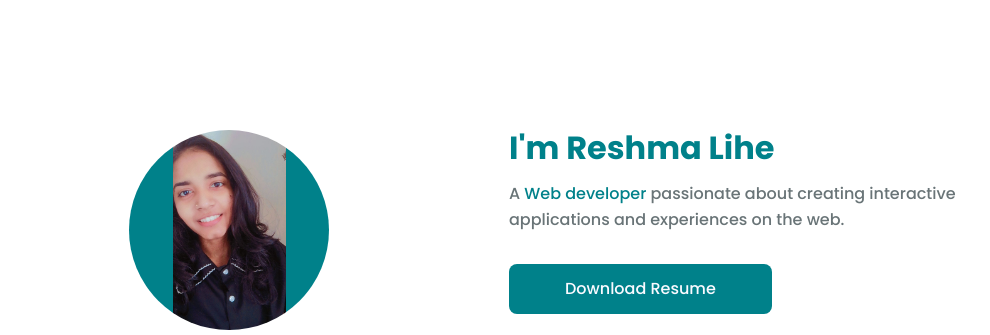
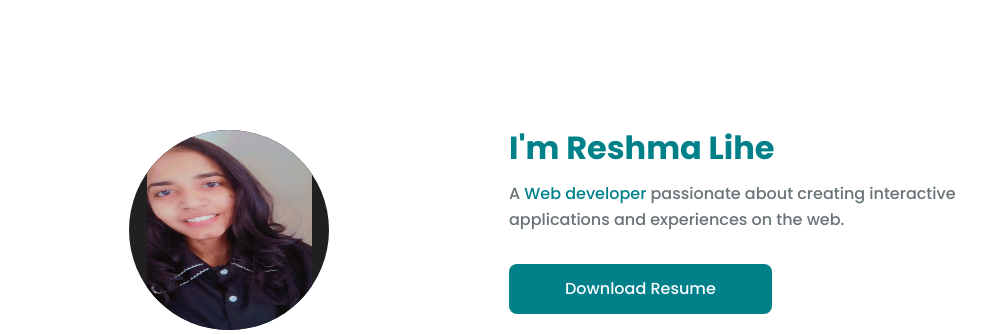
Before and after one commit to lihereshma/portfolio, a plain HTML site: page index.html in a window 1280 px wide. Shown: the part 980-1315 px from the top of the page, without its empty margins (147-1137 px from the left). Drawn offline with Linux system fonts and the light colour scheme.

Commit message:
folder updated

```diff
--- a/assets/css/style.css
+++ b/assets/css/style.css
@@ -332,12 +332,12 @@ header {
   border-radius: 50%;
   display: flex;
   justify-content: center;
-  background-color: var(--first-color);
+  background-color: var(--dark-color);
   overflow: hidden;
-  background-image: url(/assets/images/reshma.jpeg);
+  /* background-image: url(/assets/images/reshma.jpeg);
   background-repeat: no-repeat;
   background-position: center;
-  background-size: contain;
+  background-size: contain; */
 }
 
 .about__subtitle {
--- a/index.html
+++ b/index.html
@@ -100,11 +100,11 @@
         <h3 class="section-title">about</h3>
 
         <div class="about__container bd-grid">
-          <!-- <figure class="about__img">
-            <img src="assets/images/Reshma Lihe.jpeg" alt="About Image">
-          </figure> -->
+          <figure class="about__img">
+            <img src="assets/images/reshma-lihe.jpeg" alt="About Image">
+          </figure>
 
-          <div class="about__img"></div>
+          <!-- <div class="about__img"></div> -->
 
           <div>
             <h4 class="about__subtitle">I'm Reshma Lihe</h4>
```
Also changed, not shown: assets/images/reshma-lihe.jpeg (renamed from assets/images/reshma.jpeg).
